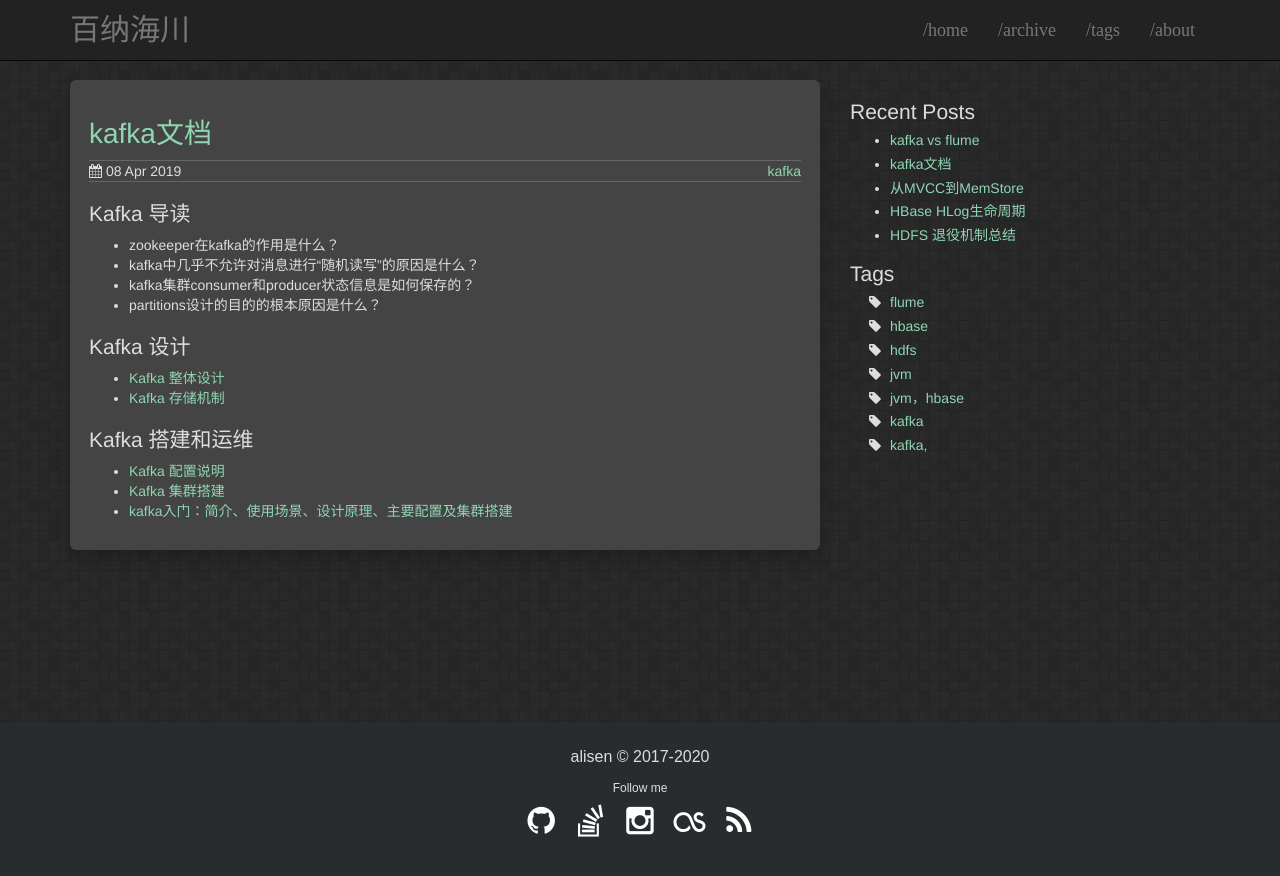
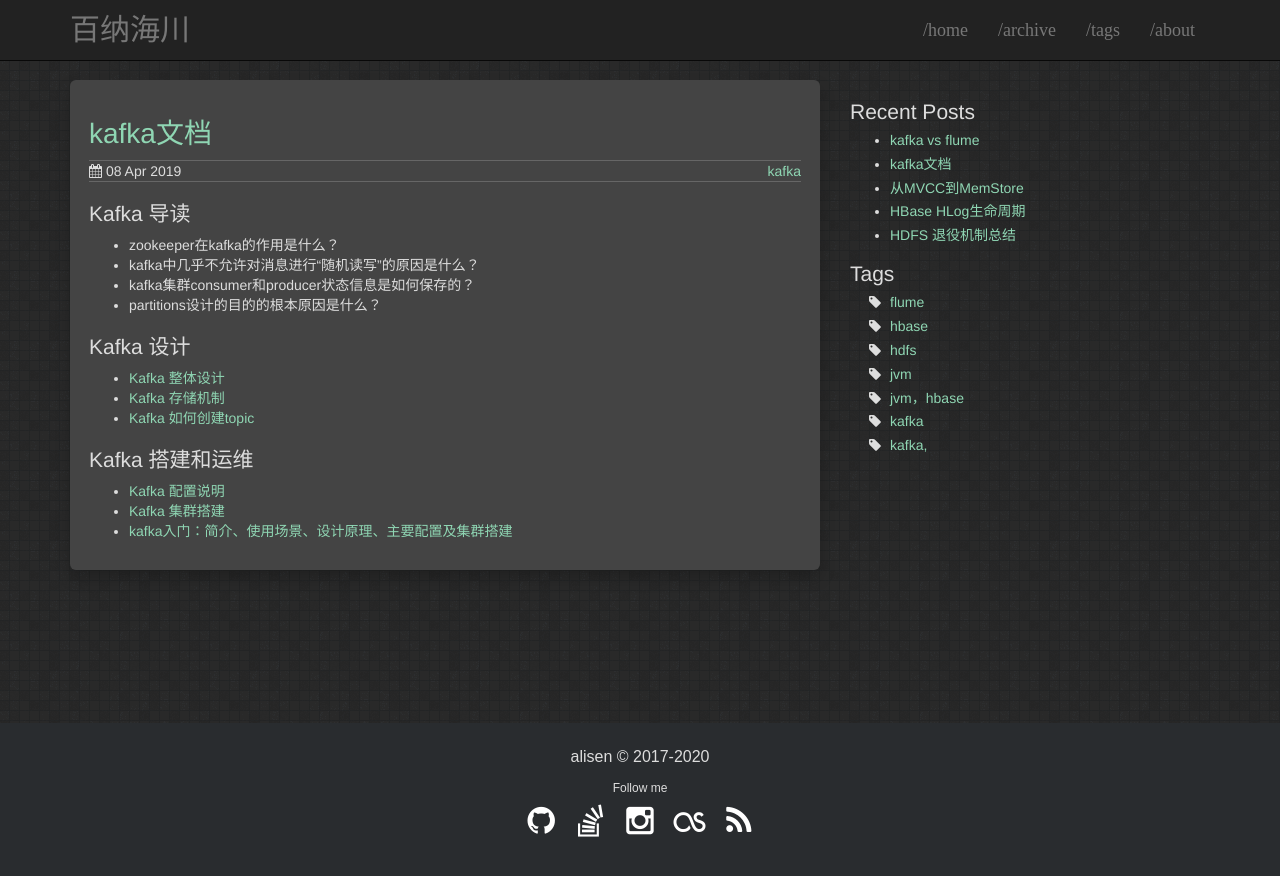
Before and after one commit to igithu/summary, a Jekyll site: the page built from _posts/2019-04-08-kafka-doc.md, in a window 1280 px wide. Shown: the top 876 px of the page. Built offline with Jekyll 4.4.1, drawn with Linux system fonts in a browser that asks for light colours.

Commit message:
Update 2019-04-08-kafka-doc.md

```diff
--- a/_posts/2019-04-08-kafka-doc.md
+++ b/_posts/2019-04-08-kafka-doc.md
@@ -15,6 +15,7 @@ tags: kafka
 ## Kafka 设计
 * [Kafka 整体设计](https://www.jianshu.com/p/d3e963ff8b70)
 * [Kafka 存储机制](https://www.cnblogs.com/cynchanpin/p/7339537.html)
+* [Kafka 如何创建topic](https://www.cnblogs.com/huxi2b/p/5923252.html)
 
 
 
```
